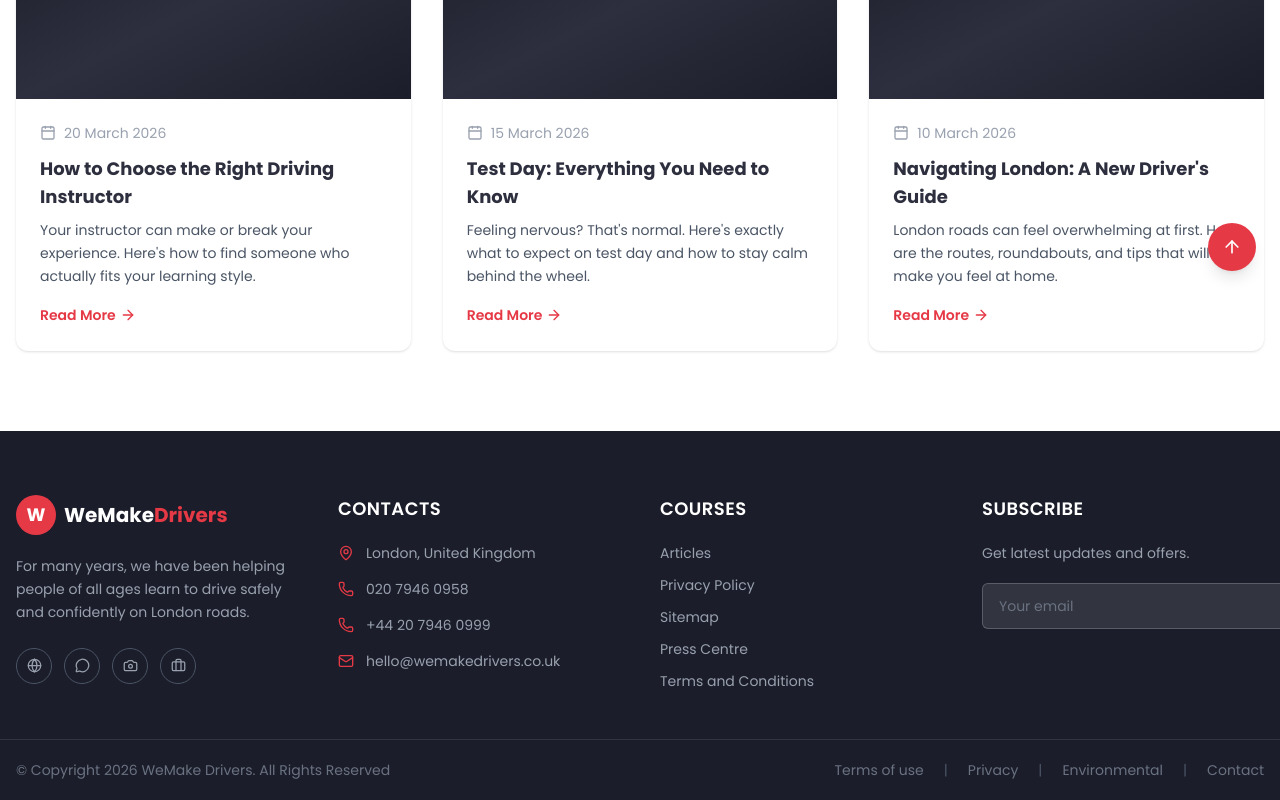
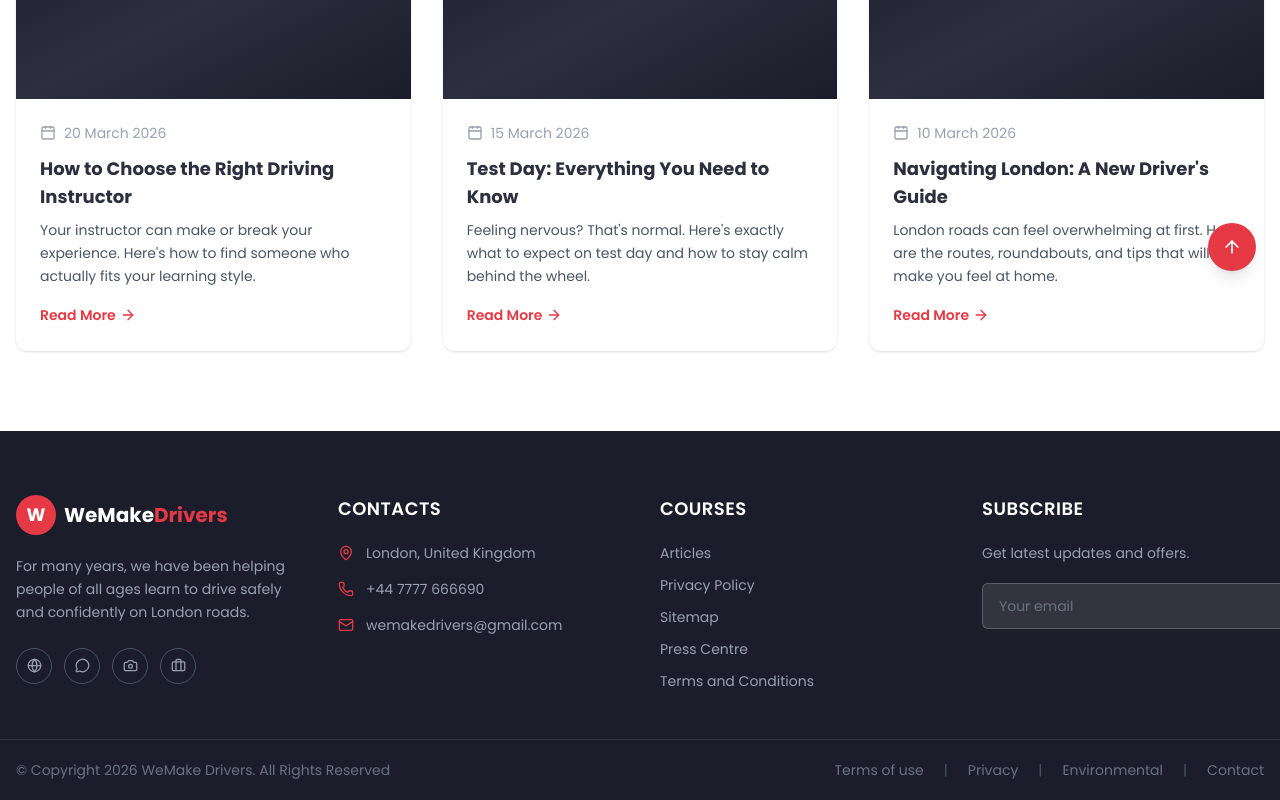
Before and after one commit to Oaseru17/wemakedrivers, a React (Vite) app: page /blog in a window 1280 px wide. Shown: the part 505-1305 px from the top of the page. Built offline with nearby package versions, Linux system fonts and the light colour scheme.

Commit message:
update: real business contact details, WhatsApp pre-filled message, remove hardcoded numbers

```diff
--- a/index.html
+++ b/index.html
@@ -39,8 +39,8 @@
       "name": "WeMake Drivers",
       "description": "London's top-rated driving school offering automatic and manual driving lessons across all London zones.",
       "url": "https://wemakedrivers.co.uk",
-      "telephone": "+442079460958",
-      "email": "hello@wemakedrivers.co.uk",
+      "telephone": "+447777666690",
+      "email": "wemakedrivers@gmail.com",
       "address": {
         "@type": "PostalAddress",
         "addressLocality": "London",
--- a/src/components/layout/Footer.tsx
+++ b/src/components/layout/Footer.tsx
@@ -70,15 +70,6 @@ function Footer() {
                 >
                   <Phone size={16} className="shrink-0 text-secondary" />
                   {SITE.phone}
-                </a>
-              </li>
-              <li>
-                <a
-                  href={`tel:${SITE.phone}`}
-                  className="flex items-center gap-3 hover:text-secondary transition-colors"
-                >
-                  <Phone size={16} className="shrink-0 text-secondary" />
-                  +44 20 7946 0999
                 </a>
               </li>
               <li>
--- a/src/data/site.ts
+++ b/src/data/site.ts
@@ -1,10 +1,10 @@
 export const SITE = {
   name: 'WeMake Drivers',
   tagline: 'Learn to Drive in London',
-  phone: '020 7946 0958',
-  email: 'hello@wemakedrivers.co.uk',
+  phone: '+44 7777 666690',
+  email: 'wemakedrivers@gmail.com',
   address: 'London, United Kingdom',
-  whatsapp: 'https://wa.me/442079460958',
+  whatsapp: 'https://wa.me/447777666690?text=Hi%2C%20I%27d%20like%20to%20book%20driving%20lessons%20in%20London.%20Can%20you%20help%3F',
   rating: 4.8,
   reviewCount: 312,
 }
--- a/src/pages/Home.tsx
+++ b/src/pages/Home.tsx
@@ -213,7 +213,7 @@ function Home() {
             className="flex items-center gap-4 shrink-0"
           >
             <Phone size={28} className="text-white" />
-            <span className="text-2xl md:text-3xl font-bold text-white">1-900-333-333</span>
+            <span className="text-2xl md:text-3xl font-bold text-white">{SITE.phone}</span>
           </a>
         </div>
       </section>
```
